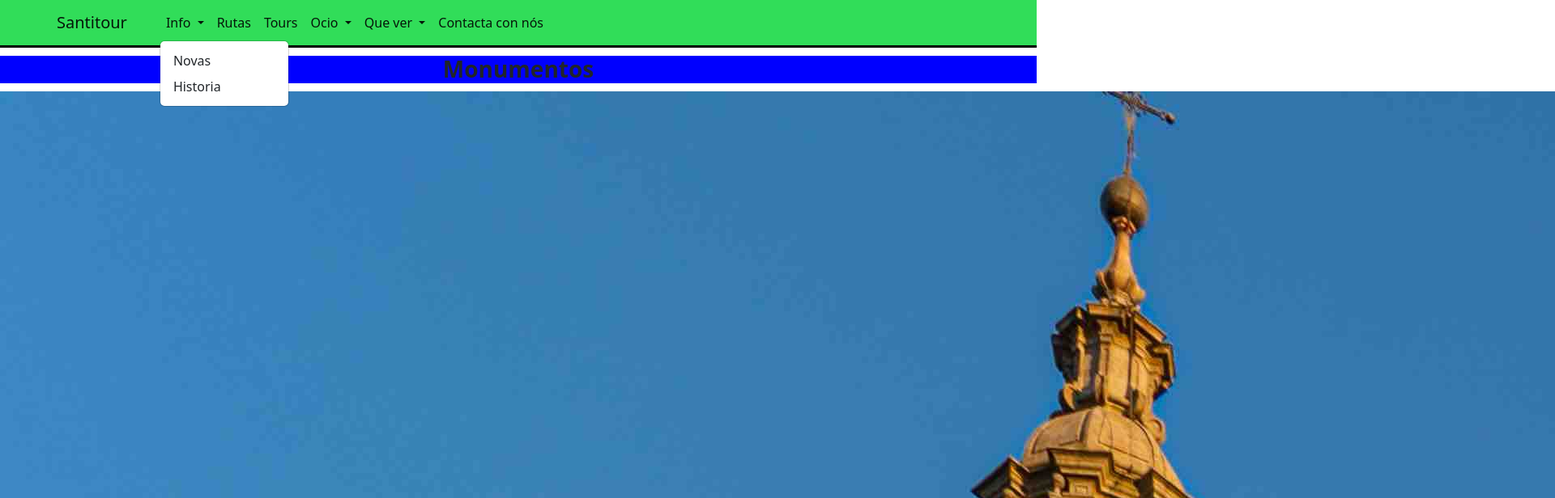
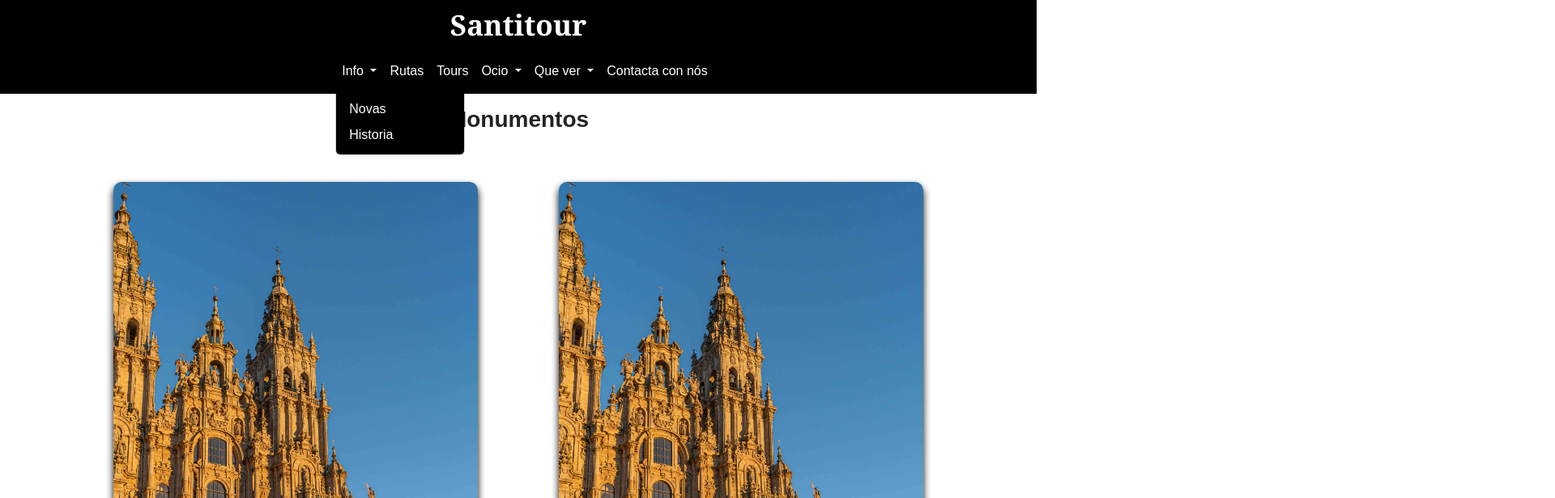
Before and after one commit to braisglopez/Santitour, a website: page src/html/monumentos.html in a window 1280 px wide. Both pictures are taken after a click on the button "Info". Shown: the top 616 px of the page at 81% size, 1920 px wide, since content can reach past the window. Drawn offline with nearby package versions, Linux system fonts and the light colour scheme.

Commit message:
Retoques en comun, falta por limpiar codigo

```diff
--- a/src/css/monumentos.css
+++ b/src/css/monumentos.css
@@ -1,48 +1,141 @@
+* {
+    box-sizing: border-box;
+    margin: 0;
+    padding: 0;
+    font-family: sans-serif;
+}
+
+.subrayado {
+    position: relative;
+    text-decoration: none;
+}
+
+.subrayado::before {
+    content: "";
+    position: absolute;
+    width: 100%;
+    height: 2px;
+    bottom: 0;
+    left: 0;
+    background-color: white;
+    visibility: hidden;
+    transform: scaleX(0);
+    transition: all 0.3s ease-in-out 0s;
+}
+
+.subrayado:hover::before {
+    visibility: visible;
+    transform: scaleX(1);
+}
+
+.colorblanco {
+    color: white;
+}
+
+h1 {
+    font-size: 35px;
+    font-weight: bold;
+    background-color: dark;
+    color: white;
+    padding: 10px 0px 0px 0px;
+    font-family: Georgia, Geneva, Arial, sans-serif;
+}
+
 h2 {
     font-size: 28px;
     font-weight: bold;
-    margin-top: 10px;
+    margin-top: 15px;
     margin-bottom: 10px;
     text-align: center;
-    background-color: blue;
 }
 
-.contenedorImaxes {
+.contenedorCartas {
     display: flex;
-    flex-flow: row wrap;
+    flex-wrap: wrap;
+    align-items: center;
+    min-height: 100vh;
     justify-content: center;
 }
 
-.contenedor {
-    width: 600px;
-    height: 400px;
-    overflow: hidden;
+.carta {
+    margin: 50px;
     position: relative;
-    margin: 100px auto;
-    border-radius: 30px;
-    box-shadow: 5px 8px 12px black;
-    cursor: pointer;
-    transition: all 0.3s ease-in-out;
+    width: 450px;
+    height: 525px;
 }
 
-.contenedor:hover {
-    transform: scale(1.1);
-    box-shadow: 13px 15px 37px black;
+.carta .cara {
+    position: relative;
+    width: 100%;
+    height: 100%;
+    backface-visibility: hidden;
+    border-radius: 10px;
+    overflow: hidden;
+    transition: .5s;
 }
 
-.contenedor img {
+.carta .frontal {
+    position: absolute;
+    transform: perspective(600px) rotateY(0deg);
+    box-shadow: 0 5px 10px black;
+}
+
+.carta .frontal img {
+    position: absolute;
     width: 100%;
     height: 100%;
+    object-fit: cover;
 }
 
-.contenedor p {
+.carta .frontal h3 {
     font-family: fantasy;
-    font-size: 2.0rem;
+    position: absolute;
+    bottom: 0;
+    width: 100%;
+    height: 45px;
+    line-height: 45px;
     text-align: center;
     color: white;
+    background: rgba(0, 0, 0, .4);
+}
+
+.carta .trasera {
     position: absolute;
-    top: 50%;
-    left: 50%;
-    transform: translate(-50%, -50%);
-    text-shadow: 0 0 8px rgba(0, 0, 0, 0.8);
+    transform: perspective(600px) rotateY(180deg);
+    background: rgb(3, 35, 34);
+    padding: 15px;
+    color: white;
+    display: flex;
+    flex-direction: column;
+    justify-content: space-between;
+    text-align: center;
+    box-shadow: 0 5px 10px black;
 }
+
+.carta .trasera .enlace {
+    border-top: solid 1px white;
+    height: 50px;
+    line-height: 50px;
+}
+
+.carta .trasera .enlace a {
+    color: white;
+}
+
+.carta .trasera h3 {
+    font-size: 30px;
+    margin-top: 20px;
+    letter-spacing: 2px;
+}
+
+.carta .trasera p {
+    letter-spacing: 1px;
+}
+
+.carta:hover .frontal {
+    transform: perspective(600px) rotateY(180deg);
+}
+
+.carta:hover .trasera {
+    transform: perspective(600px) rotateY(360deg);
+}
--- a/src/html/monumentos.html
+++ b/src/html/monumentos.html
@@ -17,55 +17,111 @@
 
 <body>
     <!--barra de navegacion-->
-    <div class="container-fluid navbar-primary bg-primary border-3 border-bottom border-dark">
-        <nav class="navbar navbar-expand-md container">
-            <a class="navbar-brand" href="index.html">Santitour</a>
-            <button class="navbar-toggler" type="button" data-bs-toggle="collapse"
-                data-bs-target="#navbarSupportedContent" aria-controls="navbarSupportedContent" aria-expanded="false"
-                aria-label="Toggle navigation">
+    <div class="container-fluid nabvar navbar-dark bg-dark">
+        <div class="text-center"><h1>Santitour</h1></div>
+        <nav class="navbar navbar-expand-md navbar-dark bg-dark underline">
+          <a class="navbar-brand" href="index.html"></a>
+          <button
+            class="navbar-toggler"
+            type="button"
+            data-bs-toggle="collapse"
+            data-bs-target="#navbarSupportedContent"
+            aria-controls="navbarSupportedContent"
+            aria-expanded="false"
+            aria-label="Toggle navigation"
+          >
             <span class="navbar-toggler-icon"></span>
           </button>
           <div class="collapse navbar-collapse" id="navbarSupportedContent">
-                <ul class="navbar-nav mr-auto mb-2 mb-lg-0 ms-4">
+            <ul class="navbar-nav mx-auto">
               <li class="nav-item dropdown">
-                        <a class="nav-link dropdown-toggle active" href="#" id="navbarDropdown" role="button"
-                            data-bs-toggle="dropdown" aria-expanded="false">
+                <a
+                  class="nav-link dropdown-toggle active subrayado"
+                  href="#"
+                  id="navbarDropdown"
+                  role="button"
+                  data-bs-toggle="dropdown"
+                  aria-expanded="false"
+                >
                   Info
                 </a>
-                        <ul class="dropdown-menu" aria-labelledby="navbarDropdown">
-                            <li><a class="dropdown-item" href="index.html">Novas</a></li>
-                            <li><a class="dropdown-item" href="historia.html">Historia</a></li>
+                <ul
+                  class="bg-dark dropdown-menu"
+                  aria-labelledby="navbarDropdown"
+                >
+                  <li>
+                    <a class="colorblanco dropdown-item" href="index.html"
+                      >Novas</a
+                    >
+                  </li>
+                  <li>
+                    <a class="colorblanco dropdown-item" href="historia.html"
+                      >Historia</a
+                    >
+                  </li>
                 </ul>
               </li>
               <li class="nav-item">
-                        <a class="nav-link active" href="#">Rutas</a>
+                <a class="nav-link active subrayado" href="#">Rutas</a>
               </li>
               <li class="nav-item">
-                        <a class="nav-link active" href="#">Tours</a>
+                <a class="nav-link active subrayado" href="#">Tours</a>
               </li>
               <li class="nav-item dropdown">
-                        <a class="nav-link dropdown-toggle active" href="#" id="navbarDropdown" role="button"
-                            data-bs-toggle="dropdown" aria-expanded="false">
+                <a
+                  class="nav-link dropdown-toggle active subrayado"
+                  href="#"
+                  id="navbarDropdown"
+                  role="button"
+                  data-bs-toggle="dropdown"
+                  aria-expanded="false"
+                >
                   Ocio
                 </a>
-                        <ul class="dropdown-menu" aria-labelledby="navbarDropdown">
-                            <li><a class="dropdown-item" href="#">Actividades</a></li>
-                            <li><a class="dropdown-item" href="#">Vida nocturna</a></li>
-                            <li><a class="dropdown-item" href="#">Entretemento</a></li>
+                <ul
+                  class="bg-dark dropdown-menu"
+                  aria-labelledby="navbarDropdown"
+                >
+                  <li>
+                    <a class="colorblanco dropdown-item" href="#">Actividades</a>
+                  </li>
+                  <li>
+                    <a class="colorblanco dropdown-item" href="#"
+                      >Vida nocturna</a
+                    >
+                  </li>
+                  <li>
+                    <a class="colorblanco dropdown-item" href="#">Entretemento</a>
+                  </li>
                 </ul>
               </li>
               <li class="nav-item dropdown">
-                        <a class="nav-link dropdown-toggle active" href="#" id="navbarDropdown" role="button"
-                            data-bs-toggle="dropdown" aria-expanded="false">
+                <a
+                  class="nav-link dropdown-toggle active subrayado"
+                  href="#"
+                  id="navbarDropdown"
+                  role="button"
+                  data-bs-toggle="dropdown"
+                  aria-expanded="false"
+                >
                   Que ver
                 </a>
-                        <ul class="dropdown-menu" aria-labelledby="navbarDropdown">
-                            <li><a class="dropdown-item" href="monumentos.html">Monumentos</a></li>
-                            <li><a class="dropdown-item" href="#">Museos</a></li>
+                <ul
+                  class="bg-dark dropdown-menu"
+                  aria-labelledby="navbarDropdown"
+                >
+                  <li>
+                    <a class="colorblanco dropdown-item" href="monumentos.html"
+                      >Monumentos</a
+                    >
+                  </li>
+                  <li>
+                    <a class="colorblanco dropdown-item" href="#">Museos</a>
+                  </li>
                 </ul>
               </li>
               <li class="nav-item">
-                        <a class="nav-link active" href="#">Contacta con nós</a>
+                <a class="nav-link active subrayado" href="#">Contacta con nós</a>
               </li>
             </ul>
           </div>
```
Also changed, not shown: src/css/index.css (+0 -19 lines), src/html/historia.html (+82 -26 lines), src/html/index.html (+1 -0 lines). Lines whose indentation alone changed are shown as unchanged.
